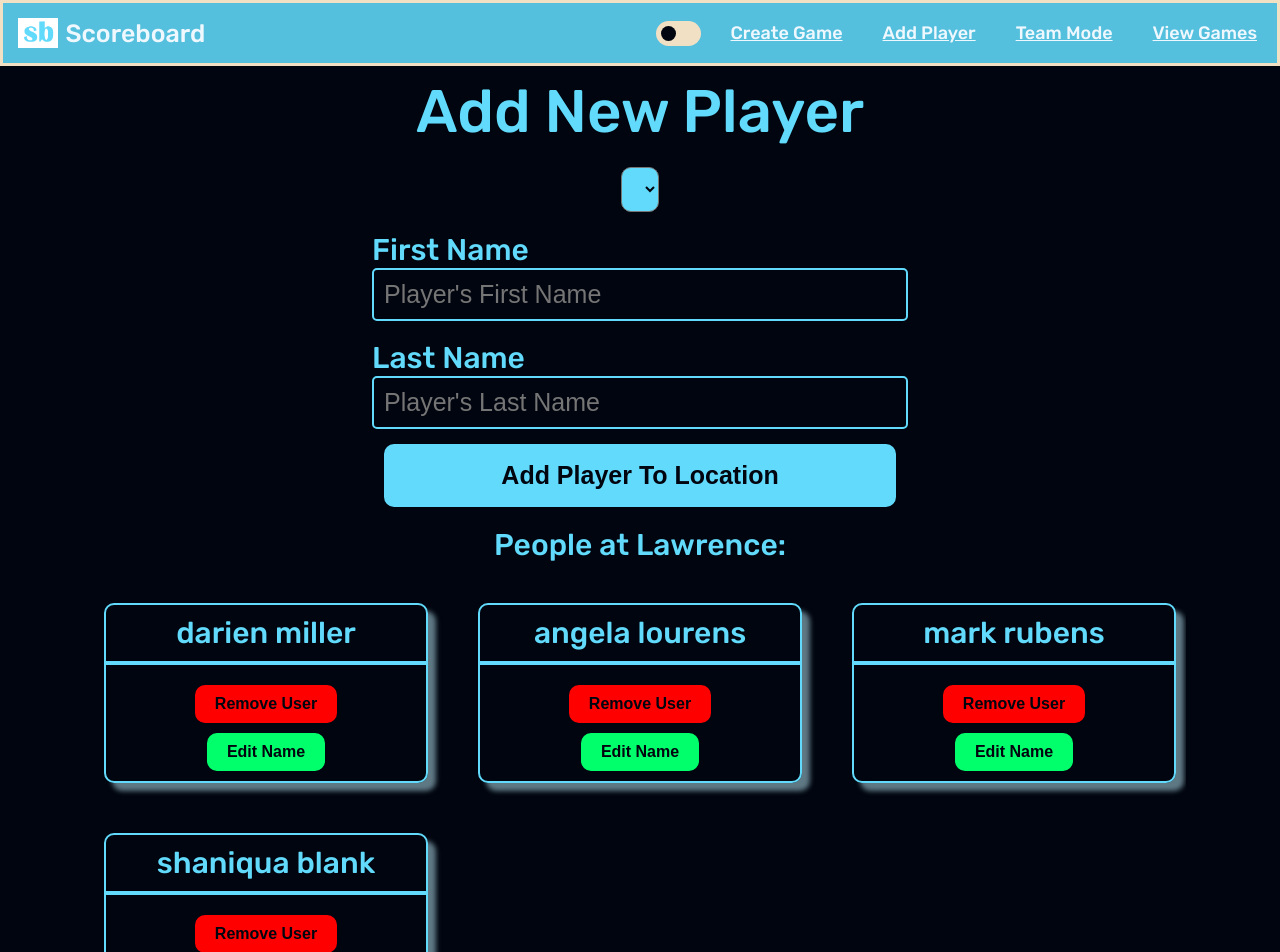
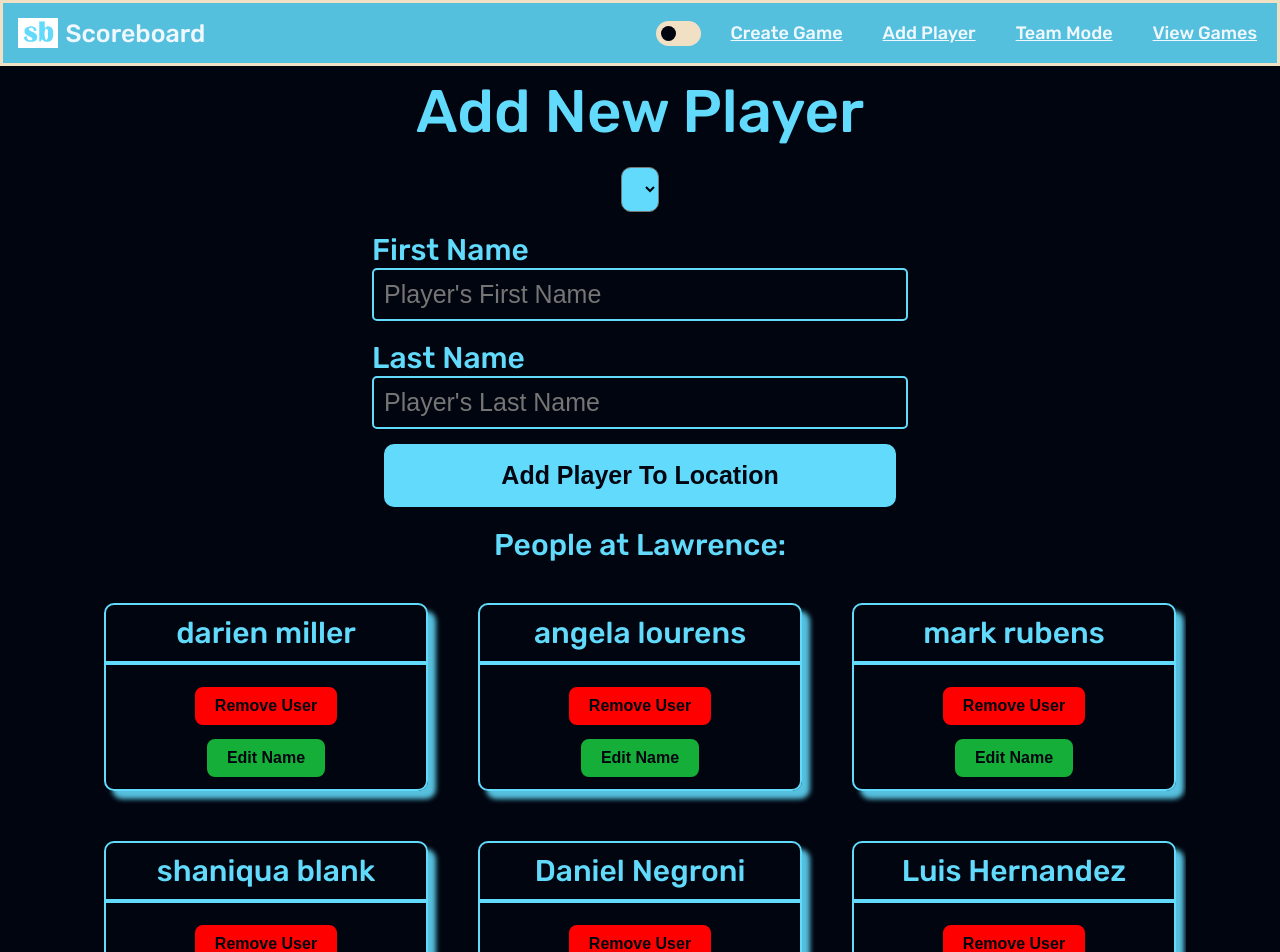
Before and after one commit to darienmiller88/DigitalScoreBoard, a Vue app in the folder client/: page /add-new-players in a window 1280 px wide. Shown: the top 952 px of the page. Built offline with nearby package versions, Linux system fonts and the light colour scheme; no server answers; a web font is replaced by a local one.

Commit message:
style: changed button styling on UserCard.vue

```diff
--- a/client/src/components/NavBar/NavBar.vue
+++ b/client/src/components/NavBar/NavBar.vue
@@ -21,7 +21,7 @@
             <div class="logo-item"> Scoreboard </div>
         </RouterLink>
 
-        <div v-if="width <= 820" class="icon-wrapper">
+        <div v-if="width <= 1024" class="icon-wrapper">
             <DarkModeToggle />
             <Icon icon="mdi-light:menu" color="#f8f9fa" width="50" @click="menuClick"/>
         </div>
--- a/client/src/components/UserCard/UserCard.vue
+++ b/client/src/components/UserCard/UserCard.vue
@@ -23,11 +23,16 @@
         border-radius: 10px;
 
         width: 85vw;
-        box-shadow: 8px 8px 5px rgba(173, 216, 230, 0.548);
+        box-shadow: 8px 8px 5px var(--primary-color-transparent);
         margin: 20px 0px;
 
         transition: 0.3s;
         text-align: center;
+
+        &:hover{
+            transform: translateY(-5px);
+            box-shadow: 10px 10px 15px var(--primary-color);
+        }
 
         @media screen and (min-width: 768px) {
             width: 40vw;
@@ -61,14 +66,19 @@
             button{
                 padding: 10px 20px;
                 border-radius: 10px;
-                border: none;
+
+                border: 2px solid var(--bg-color);
+                color: var(--bg-color);
                 background-color: red;
-                color: var(--bg-color);
+
                 font-weight: 600;
                 font-size: 16px;
+                transition: 0.3s;
 
                 &:hover{
                     cursor: pointer;
+                    border: 2px solid var(--primary-color);
+                    color: var(--primary-color);
                 }
             }
 
@@ -79,15 +89,19 @@
             button{
                 padding: 10px 20px;
                 border-radius: 10px;
-                border: none;
-                background-color: rgb(0, 255, 106);
+
+                background-color: rgb(20, 174, 56);
                 color: var(--bg-color);
+                border: 2px solid var(--bg-color);
+
                 font-weight: 600;
                 font-size: 16px;
                 transition:  0.3s;
 
                 &:hover{
                     cursor: pointer;
+                    border: 2px solid var(--primary-color);
+                    color: var(--primary-color);
                 }
             }
 
--- a/client/src/container/UserCardsContainer/UserCardsContainer.vue
+++ b/client/src/container/UserCardsContainer/UserCardsContainer.vue
@@ -5,7 +5,9 @@
         "darien miller",
         "angela lourens",
         "mark rubens",
-        "shaniqua blank"
+        "shaniqua blank",
+        "Daniel Negroni",
+        "Luis Hernandez"
     ]
 </script>
 
@@ -50,7 +52,8 @@
             display: grid;
             grid-template-columns: repeat(2, 1fr);
             gap: 30px;
-            max-height: 75vh;
+            max-height: 45vh;
+            padding: 0px 20px;
         }
 
         //Show three columns for laptops less than 2K
@@ -58,8 +61,8 @@
             display: grid;
             grid-template-columns: repeat(3, 1fr);
             gap: 10px 50px;
+            max-height: 75vh;
             padding: 0px 10px;
-            max-height: 75vh;
         }
 
         // 2k monitors
--- a/client/src/pages/Home_Page/Home_Page.vue
+++ b/client/src/pages/Home_Page/Home_Page.vue
@@ -69,7 +69,6 @@
 </script>
 
 <template>
-
     <PageTitle :titleName="'Create New Game'"/>
 
     <ResetPoints :resetAllPoints="resetAllPoints"/>
```
